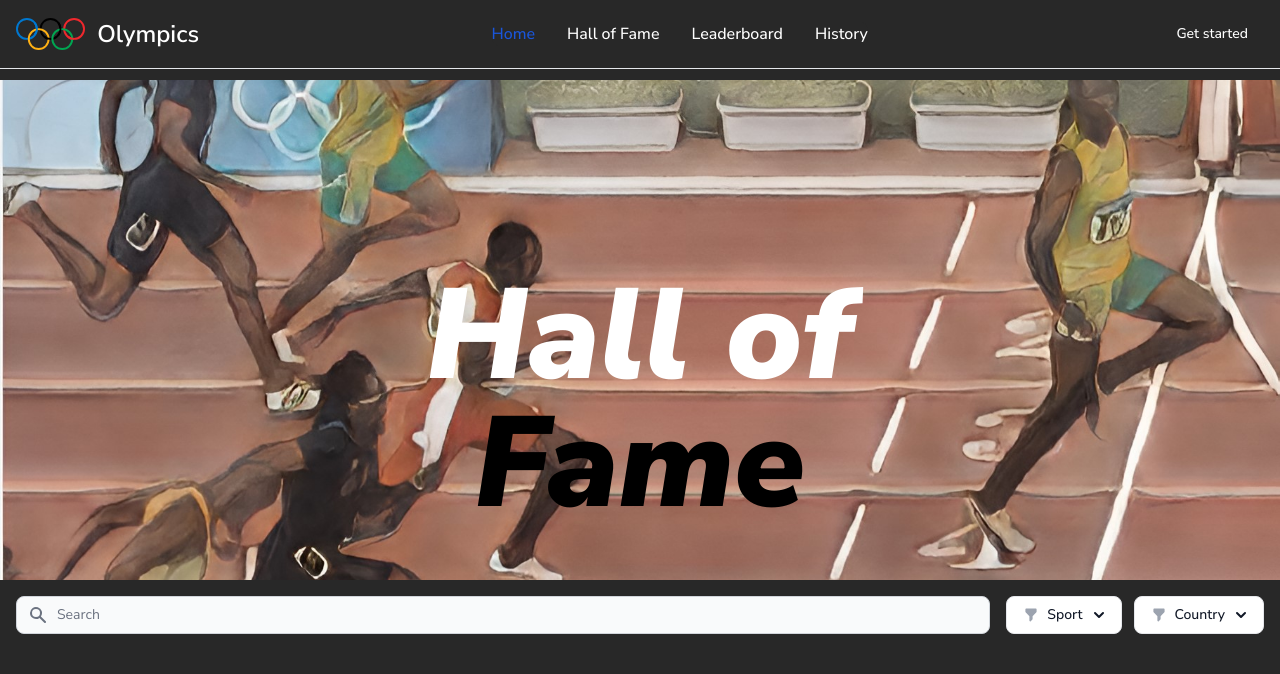
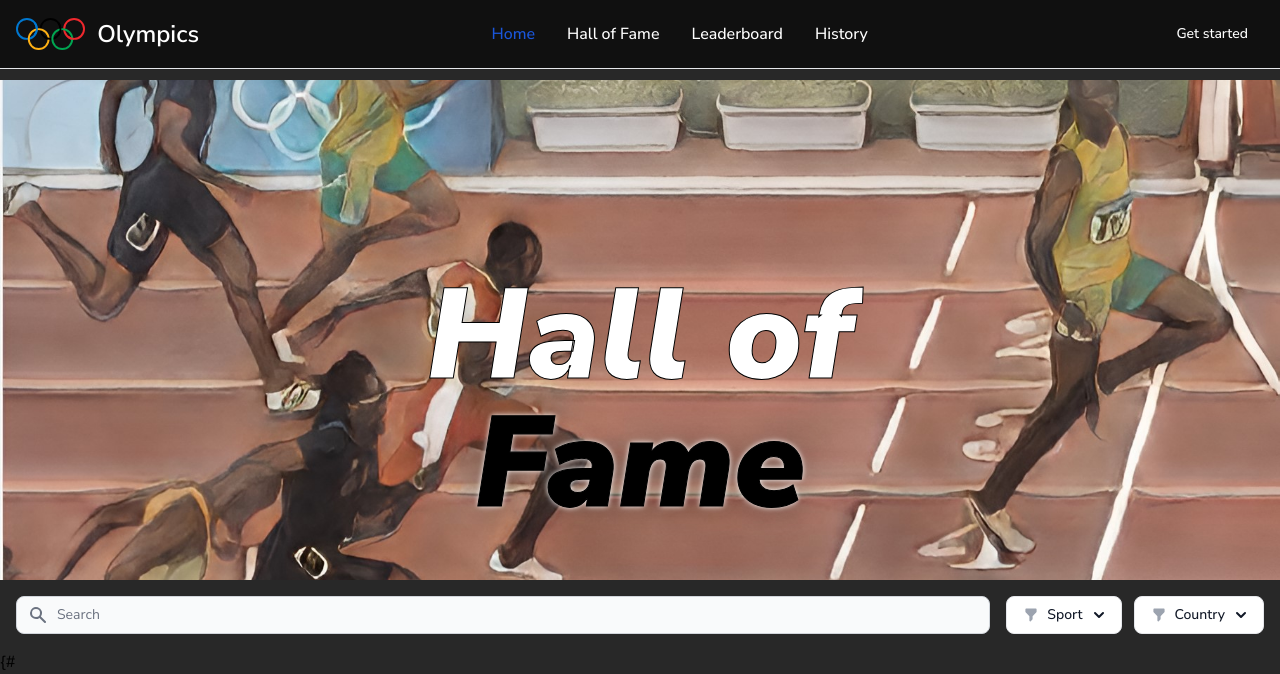
Before and after one commit to AJain9199/olympian, a Django app: page /hof in a window 1280 px wide. Shown: the top 674 px of the page. Run offline with Django 5.2, Linux system fonts and the light colour scheme; data comes from the database, SQL or seed files in the repository; some libraries are stand-ins or nearby versions.

Commit message:
Many aesthetic changes

```diff
--- a/templates/base.html
+++ b/templates/base.html
@@ -18,7 +18,8 @@
 
 <body class="bg-drk" style="height: 1000px;">
 
-  <nav class="bg-drk fixed w-full z-20 top-0 start-0 border-b border-gray-200 dark:border-gray-600">
+  <nav class="bg-drk fixed w-full z-20 top-0 start-0 border-b border-gray-200 dark:border-gray-600" style="    backdrop-filter: blur(10px);
+    background: #00000094;">
     <div class="max-w-screen-xl flex flex-wrap items-center justify-between mx-auto p-4">
       <a href="{% url 'index' %}" class="flex items-center space-x-3 rtl:space-x-reverse">
         <img src="{% static 'rings.svg' %}" class="h-8" alt="Flowbite Logo">
@@ -40,7 +41,7 @@
       </div>
       <div class="items-center justify-between hidden w-full md:flex md:w-auto md:order-1" id="navbar-sticky">
         <ul
-          class="flex flex-col p-4 md:p-0 mt-4 font-medium border border-gray-100 rounded-lg bg-drk md:space-x-8 rtl:space-x-reverse md:flex-row md:mt-0 md:border-0 dark:border-gray-700">
+          class="flex flex-col p-4 md:p-0 mt-4 font-medium border border-gray-100 rounded-lg md:space-x-8 rtl:space-x-reverse md:flex-row md:mt-0 md:border-0 dark:border-gray-700">
           <li>
             <a href="{% url 'index' %}"
               class="block py-2 px-3 text-white bg-drk rounded md:bg-transparent md:text-blue-700 md:p-0 md:dark:text-blue-500"
--- a/templates/hall_of_fame.html
+++ b/templates/hall_of_fame.html
@@ -1,18 +1,31 @@
 {% extends 'base.html' %}
 {% load static %}
 {% block head %}
-    <link href="https://cdn.jsdelivr.net/npm/flowbite@2.5.1/dist/flowbite.min.css" rel="stylesheet"/>
+<link href="https://cdn.jsdelivr.net/npm/flowbite@2.5.1/dist/flowbite.min.css" rel="stylesheet" />
 <link rel="preconnect" href="https://fonts.googleapis.com">
 <link rel="preconnect" href="https://fonts.gstatic.com" crossorigin>
 <link href="https://fonts.googleapis.com/css2?family=Permanent+Marker&display=swap" rel="stylesheet">
 
 <style>
-
     .parallax-mirror {
         min-height: 100% !important;
         z-index: 1 !important;
     }
+    .hallOfFame{
+        animation-timeline: scroll();
+        animation-duration: 1ms;
+        animation-name: scaleUp;
+        animation-timing-function: linear;
+    }
 
+    @keyframes scaleUp {
+        0% {
+            transform: translate(var(--tw-translate-x), var(--tw-translate-y)) rotate(var(--tw-rotate)) skewX(var(--tw-skew-x)) skewY(var(--tw-skew-y)) scaleX(var(--tw-scale-x)) scaleY(var(--tw-scale-y)) scale(1);
+        }
+        100% {
+            transform: translate(var(--tw-translate-x), var(--tw-translate-y)) rotate(var(--tw-rotate)) skewX(var(--tw-skew-x)) skewY(var(--tw-skew-y)) scaleX(var(--tw-scale-x)) scaleY(var(--tw-scale-y)) scale(2);
+        }
+    }
 </style>
 <script src="https://ajax.googleapis.com/ajax/libs/jquery/1.11.0/jquery.min.js"></script>
 <script src="{% static 'src/parallax.min.js' %}"></script>
@@ -23,9 +36,12 @@
 
 
 <div class="flex flex-col justify-center align-center">
-        <div style="background-image: url(/media/olympics.jpg); background-attachment: fixed; min-height: 500px; background-position: center; background-repeat:no-repeat; background-size:cover;">
-            <h1 style="font-weight: 900; font-style: italic; color: white;" class="text-center self-center text-9xl text-white absolute top-1/2 left-1/2 -translate-x-1/2 -translate-y-1/2 text-white">
-                Hall of <br> <a style="color: black;"> Fame </a> </h1>
+    <div
+        style="background-image: url(/media/olympics.jpg); background-attachment: fixed; min-height: 500px; background-position: center; background-repeat:no-repeat; background-size:cover;">
+        <h1 style="font-weight: 900; font-style: italic; color: white; -webkit-text-stroke-width: 1px;
+  -webkit-text-stroke-color: black;"
+            class="hallOfFame text-center self-center text-9xl text-white absolute top-1/2 left-1/2 -translate-x-1/2 -translate-y-1/2 text-white">
+            Hall of <br> <a style="color: black;  text-shadow: 0px 0px 10px rgba(255, 255, 255, 0.37), 0px 0px 5px rgb(255, 255, 255), 0px 0px 34px rgba(0,0,0,0.37);"> Fame </a> </h1>
     </div>
 
     <div class="flex flex-col md:flex-row items-center justify-between space-y-3 md:space-y-0 md:space-x-4 p-4">
@@ -34,11 +50,11 @@
                 <label for="simple-search" class="sr-only">Search</label>
                 <div class="relative w-full">
                     <div class="absolute inset-y-0 left-0 flex items-center pl-3 pointer-events-none">
-                            <svg aria-hidden="true" class="w-5 h-5 text-gray-500 dark:text-gray-400"
-                                 fill="currentColor" viewbox="0 0 20 20" xmlns="http://www.w3.org/2000/svg">
+                        <svg aria-hidden="true" class="w-5 h-5 text-gray-500 dark:text-gray-400" fill="currentColor"
+                            viewbox="0 0 20 20" xmlns="http://www.w3.org/2000/svg">
                             <path fill-rule="evenodd"
                                 d="M8 4a4 4 0 100 8 4 4 0 000-8zM2 8a6 6 0 1110.89 3.476l4.817 4.817a1 1 0 01-1.414 1.414l-4.816-4.816A6 6 0 012 8z"
-                                      clip-rule="evenodd"/>
+                                clip-rule="evenodd" />
                         </svg>
                     </div>
                     <input type="text" id="simple-search"
@@ -53,8 +69,8 @@
                 <button id="sportDropdownButton" data-dropdown-toggle="sportDropdown"
                     class="w-full md:w-auto flex items-center justify-center py-2 px-4 text-sm font-medium text-gray-900 focus:outline-none bg-white rounded-lg border border-gray-200 hover:bg-gray-100 hover:text-primary-700 focus:z-10 focus:ring-4 focus:ring-gray-200 dark:focus:ring-gray-700 dark:bg-gray-800 dark:text-gray-400 dark:border-gray-600 dark:hover:text-white dark:hover:bg-gray-700"
                     type="button">
-                        <svg xmlns="http://www.w3.org/2000/svg" aria-hidden="true"
-                             class="h-4 w-4 mr-2 text-gray-400" viewbox="0 0 20 20" fill="currentColor">
+                    <svg xmlns="http://www.w3.org/2000/svg" aria-hidden="true" class="h-4 w-4 mr-2 text-gray-400"
+                        viewbox="0 0 20 20" fill="currentColor">
                         <path fill-rule="evenodd"
                             d="M3 3a1 1 0 011-1h12a1 1 0 011 1v3a1 1 0 01-.293.707L12 11.414V15a1 1 0 01-.293.707l-2 2A1 1 0 018 17v-5.586L3.293 6.707A1 1 0 013 6V3z"
                             clip-rule="evenodd"></path>
@@ -63,11 +79,11 @@
                     <svg class="-mr-1 ml-1.5 w-5 h-5" fill="currentColor" viewbox="0 0 20 20"
                         xmlns="http://www.w3.org/2000/svg" aria-hidden="true">
                         <path clip-rule="evenodd" fill-rule="evenodd"
-                                  d="M5.293 7.293a1 1 0 011.414 0L10 10.586l3.293-3.293a1 1 0 111.414 1.414l-4 4a1 1 0 01-1.414 0l-4-4a1 1 0 010-1.414z"></path>
+                            d="M5.293 7.293a1 1 0 011.414 0L10 10.586l3.293-3.293a1 1 0 111.414 1.414l-4 4a1 1 0 01-1.414 0l-4-4a1 1 0 010-1.414z">
+                        </path>
                     </svg>
                 </button>
-                    <div id="sportDropdown"
-                         class="z-10 hidden w-48 p-3 bg-white rounded-lg shadow dark:bg-gray-700">
+                <div id="sportDropdown" class="z-10 hidden w-48 p-3 bg-white rounded-lg shadow dark:bg-gray-700">
                     <ul class="space-y-2 text-sm" aria-labelledby="filterDropdownButton">
                         {% for sport in sports %}
                         <li class="flex items-center">
@@ -83,8 +99,8 @@
                 <button id="countryDropdownButton" data-dropdown-toggle="countryDropdown"
                     class="w-full md:w-auto flex items-center justify-center py-2 px-4 text-sm font-medium text-gray-900 focus:outline-none bg-white rounded-lg border border-gray-200 hover:bg-gray-100 hover:text-primary-700 focus:z-10 focus:ring-4 focus:ring-gray-200 dark:focus:ring-gray-700 dark:bg-gray-800 dark:text-gray-400 dark:border-gray-600 dark:hover:text-white dark:hover:bg-gray-700"
                     type="button">
-                        <svg xmlns="http://www.w3.org/2000/svg" aria-hidden="true"
-                             class="h-4 w-4 mr-2 text-gray-400" viewbox="0 0 20 20" fill="currentColor">
+                    <svg xmlns="http://www.w3.org/2000/svg" aria-hidden="true" class="h-4 w-4 mr-2 text-gray-400"
+                        viewbox="0 0 20 20" fill="currentColor">
                         <path fill-rule="evenodd"
                             d="M3 3a1 1 0 011-1h12a1 1 0 011 1v3a1 1 0 01-.293.707L12 11.414V15a1 1 0 01-.293.707l-2 2A1 1 0 018 17v-5.586L3.293 6.707A1 1 0 013 6V3z"
                             clip-rule="evenodd"></path>
@@ -93,15 +109,15 @@
                     <svg class="-mr-1 ml-1.5 w-5 h-5" fill="currentColor" viewbox="0 0 20 20"
                         xmlns="http://www.w3.org/2000/svg" aria-hidden="true">
                         <path clip-rule="evenodd" fill-rule="evenodd"
-                                  d="M5.293 7.293a1 1 0 011.414 0L10 10.586l3.293-3.293a1 1 0 111.414 1.414l-4 4a1 1 0 01-1.414 0l-4-4a1 1 0 010-1.414z"/>
+                            d="M5.293 7.293a1 1 0 011.414 0L10 10.586l3.293-3.293a1 1 0 111.414 1.414l-4 4a1 1 0 01-1.414 0l-4-4a1 1 0 010-1.414z" />
                     </svg>
                 </button>
-                    <div id="countryDropdown"
-                         class="z-10 hidden w-48 p-3 bg-white rounded-lg shadow dark:bg-gray-700">
+                <div id="countryDropdown" class="z-10 hidden w-48 p-3 bg-white rounded-lg shadow dark:bg-gray-700">
                     <ul class="space-y-2 text-sm" aria-labelledby="filterDropdownButton">
                         {% for country in countries %}
                         <li class="flex items-center">
-                                    <input type="checkbox" name="country" value="{{ country.0 }}" id="{{ country.0 }}" onchange="update()"
+                            <input type="checkbox" name="country" value="{{ country.0 }}" id="{{ country.0 }}"
+                                onchange="update()"
                                 class="w-4 h-4 text-blue-600 bg-gray-100 border-gray-300 rounded focus:ring-blue-500 dark:focus:ring-blue-600 dark:ring-offset-gray-700 dark:focus:ring-offset-gray-700 focus:ring-2 dark:bg-gray-600 dark:border-gray-500">
                             <label for="{{ country.0 }}"
                                 class="w-full flex flex-row align-center py-2 ms-2 text-sm font-medium text-gray-900 rounded dark:text-gray-300">
@@ -116,24 +132,28 @@
             </div>
         </div>
     </div>
-        {#        <div class="relative text-center bg-fixed bg-center bg-cover min-w-full min-h-full" style="background-image: url({% static 'olympics.jpg' %})">#}
-        {#            <h1 class="permanent-marker-regular text-center self-center text-9xl text-white absolute top-1/2 left-1/2 -translate-x-1/2 -translate-y-1/2"> Hall of <br> Fame </h1>#}
-        {#        </div>#}
-        <div class="grid p-4 mt-5 rounded-lg grid-cols-2 md:grid-cols-3 gap-4 mx-5 md:mx-10" id="grid">
-{#            {% for chunk in athletes %}#}
-{#                <div class="grid gap-4">#}
-{#                    {% for athlete in chunk %}#}
-{#                        <figure class="relative max-w-full hover:shadow-xl">#}
-{#                            <img class="h-full max-w-full rounded-lg" src="{{ athlete.image }}" alt="">#}
-{#                            <figcaption#}
-{#                                    class="absolute px-4 text-lg text-white bottom-1 pb-3 bg-black/30 left-1/2 -translate-x-1/2 rounded-md w-full text-center">#}
-{#                                <p class="text-2xl">{{ athlete.name }}</p>#}
-{#                            </figcaption>#}
-{#                        </figure>#}
-{#                    {% endfor %}#}
+    {# <div class="relative text-center bg-fixed bg-center bg-cover min-w-full min-h-full"
+        style="background-image: url({% static 'olympics.jpg' %})">#}
+        {# <h1
+            class="permanent-marker-regular text-center self-center text-9xl text-white absolute top-1/2 left-1/2 -translate-x-1/2 -translate-y-1/2">
+            Hall of <br> Fame </h1>#}
+        {# </div>#}
+    <div class="grid p-4 mt-5 rounded-lg grid-cols-1 md:grid-cols-3 gap-4 mx-5 md:mx-10" id="grid">
+        {# {% for chunk in athletes %}#}
+        {# <div class="grid gap-4">#}
+            {# {% for athlete in chunk %}#}
+            {# <figure class="relative max-w-full hover:shadow-xl">#}
+                {# <img class="h-full max-w-full rounded-lg" src="{{ athlete.image }}" alt="">#}
+                {# <figcaption#} {#
+                    class="absolute px-4 text-lg text-white bottom-1 pb-3 bg-black/30 left-1/2 -translate-x-1/2 rounded-md w-full text-center">
+                    #}
+                    {# <p class="text-2xl mt-3 figCaptionText" style="text-shadow: 0px 0px 34px rgba(0,0,0,0.37);">{{ athlete.name }}</p>#}
+                    {# </figcaption>#}
+                    {# </figure>#}
+            {# {% endfor %}#}
             {##}
-{#                </div>#}
-{#            {% endfor %}#}
+            {# </div>#}
+        {# {% endfor %}#}
     </div>
 </div>
 
@@ -165,10 +185,10 @@
 
     let inTimeout = null;
     document.getElementById('simple-search').addEventListener('keyup', () => {
-            if(inTimeout != null)
+        if (inTimeout != null)
             clearTimeout(inTimeout);
 
-            inTimeout = setTimeout(function(){
+        inTimeout = setTimeout(function () {
             update();
         }, 100);
     });
@@ -198,20 +218,21 @@
                     div.classList.add('grid', 'gap-4');
                     for (const athlete in rows[row]) {
                         let figure = document.createElement('figure');
-                            figure.classList.add('relative', 'max-w-full', 'hover:-translate-y-2', 'hover:shadow-md', 'hover:shadow-white');
+                        figure.classList.add('relative', 'max-w-full');
                         let img = document.createElement('img');
-                            img.classList.add('h-full', 'w-auto', 'object-cover', 'rounded-lg');
+                        img.classList.add('h-full', 'w-auto', 'object-cover', 'rounded-lg', 'hover:-translate-y-2', 'hover:shadow-md', 'hover:shadow-white', 'transition-all');
                         img.src = rows[row][athlete]['fields']['image'];
                         img.alt = '';
                         let figcaption = document.createElement('figcaption');
                         figcaption.classList.add('absolute', 'px-4', 'text-lg', 'text-white', 'bottom-1', 'pb-3', 'bg-black/30', 'left-1/2', '-translate-x-1/2', 'rounded-md', 'w-full', 'text-center');
                         let p = document.createElement('p');
-                            p.classList.add('text-2xl');
+                        p.classList.add('text-2xl', 'mt-3');
+                        p.style.cssText += 'text-shadow: 0px 0px 34px rgba(0,0,0,0.37), 0px 0px 5px rgba(0,0,0,1), 0px 0px 34px rgba(0,0,0,0.37);'
                         p.innerHTML = rows[row][athlete]['fields']['name'];
                         figcaption.appendChild(p);
 
                         let country = document.createElement('img');
-                            country.classList.add("absolute", "top-2", "right-3", "h-7", "rounded-full");
+                        country.classList.add("absolute", "top-2", "right-3", "h-7", "rounded-lg");
                         country.src = `https://flagsapi.com/${rows[row][athlete]['fields']['country']}/flat/64.png`;
 
                         figure.appendChild(img);
```
Also changed, not shown: templates/leaderboard.html (+6 -1 lines). Lines whose indentation alone changed are shown as unchanged.
